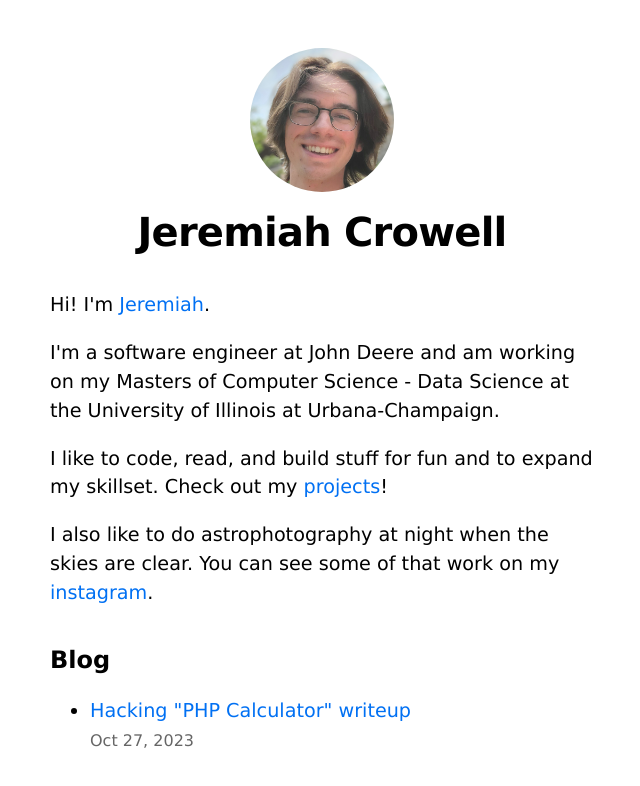
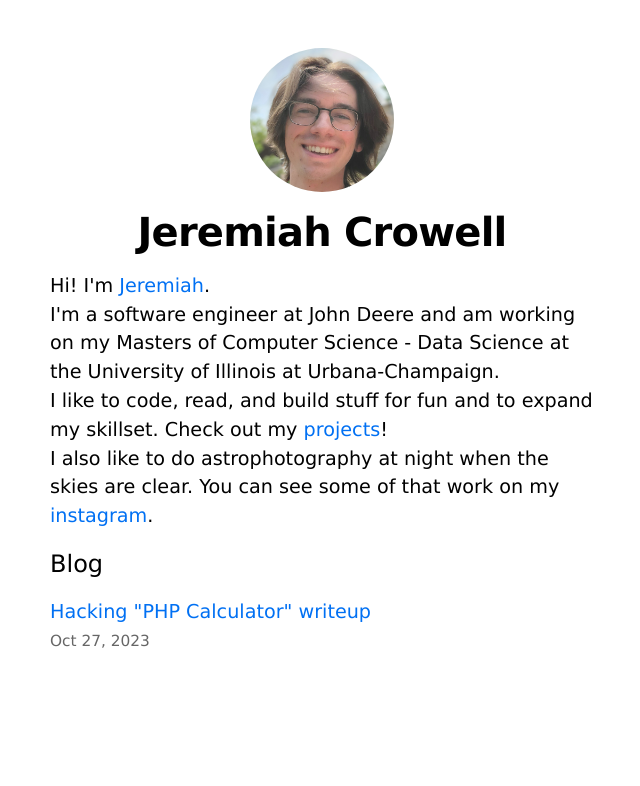
Before and after one commit to jcrowe6/website, a Next.js app: page / in a window 1280 px wide. Shown: the top 786 px of the page, without its empty margins (318-958 px from the left). Built offline with nearby package versions, Linux system fonts and the light colour scheme.

Commit message:
add tailwind

```diff
--- a/package.json
+++ b/package.json
@@ -13,5 +13,10 @@
     "react-dom": "^18.2.0",
     "remark": "^15.0.1",
     "remark-html": "^16.0.1"
+  },
+  "devDependencies": {
+    "autoprefixer": "^10.4.17",
+    "postcss": "^8.4.33",
+    "tailwindcss": "^3.4.1"
   }
 }
--- /dev/null
+++ b/postcss.config.js
@@ -0,0 +1,6 @@
+module.exports = {
+  plugins: {
+    tailwindcss: {},
+    autoprefixer: {},
+  },
+}
--- a/styles/globals.css
+++ b/styles/globals.css
@@ -1,3 +1,7 @@
+@tailwind base;
+@tailwind components;
+@tailwind utilities;
+
 html,
 body {
   padding: 0;
--- /dev/null
+++ b/tailwind.config.js
@@ -0,0 +1,11 @@
+/** @type {import('tailwindcss').Config} */
+module.exports = {
+  content: [
+    "./pages/**/*.{js,ts,jsx,tsx,mdx}",
+    "./components/**/*.{js,ts,jsx,tsx,mdx}"
+  ],
+  theme: {
+    extend: {},
+  },
+  plugins: [],
+}
```
Also changed, not shown: components/date.js (line endings or trailing spaces), libs/posts.js (line endings or trailing spaces), pages/posts/[id].js (line endings or trailing spaces), posts/hacking-php-calc.md (line endings or trailing spaces), 1 other file (tests, documents, lock files or other folders).
